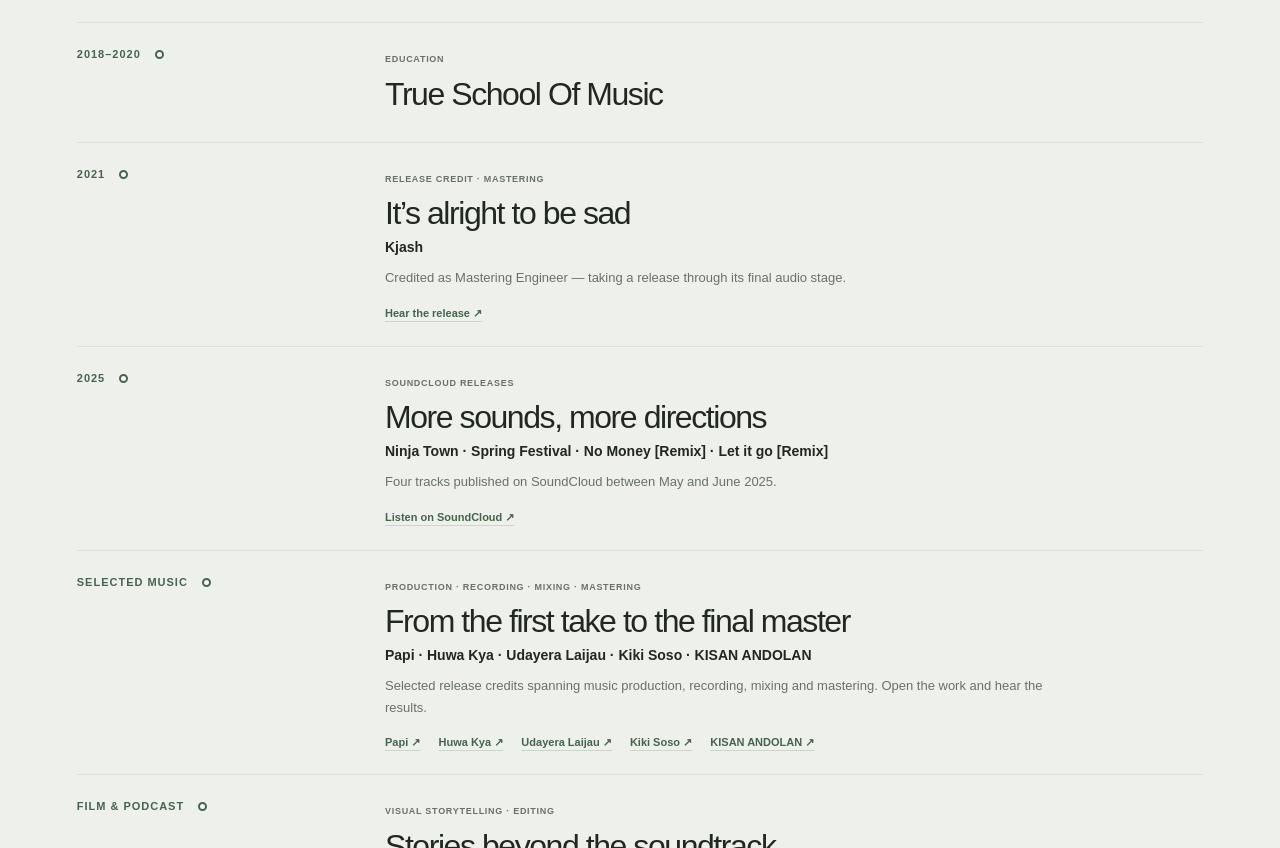
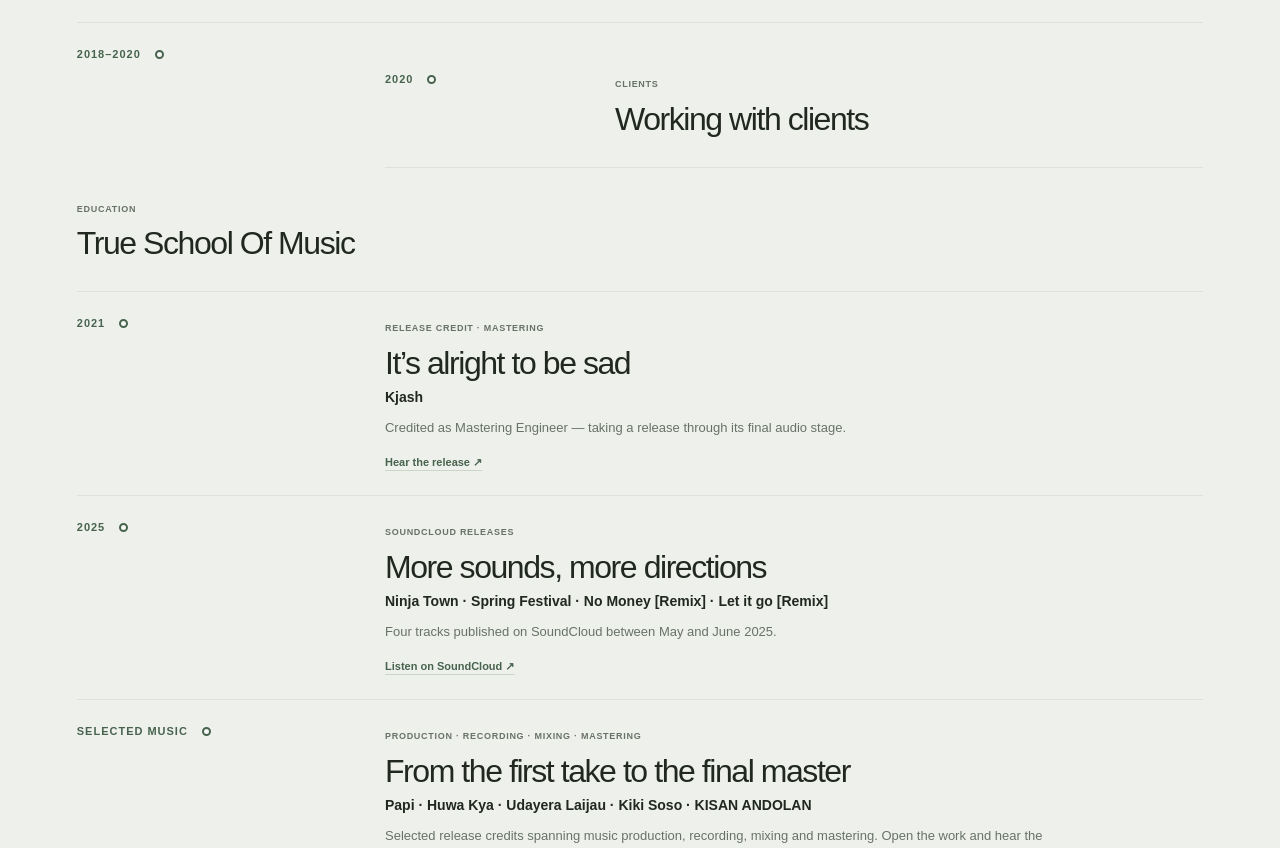
Before and after one commit to arayanlama/Arayan-Lama, a plain HTML site: page public/index.html in a window 1280 px wide. Shown: the part 3978-4826 px from the top of the page. Drawn offline with nearby package versions, Linux system fonts and the light colour scheme.

Commit message:
Add clients milestone to 2020 timeline

```diff
--- a/public/index.html
+++ b/public/index.html
@@ -131,6 +131,10 @@
     </article>
     <article class="timeline-entry">
       <div class="timeline-date"><span>2018–2020</span><span class="timeline-marker" aria-hidden="true"></span></div>
+    <article class="timeline-entry">
+      <div class="timeline-date"><span>2020</span><span class="timeline-marker" aria-hidden="true"></span></div>
+      <div class="timeline-proof"><span class="eyebrow">CLIENTS</span><h3>Working with clients</h3></div>
+    </article>
       <div class="timeline-proof"><span class="eyebrow">EDUCATION</span><h3>True School Of Music</h3></div>
     </article>
     <article class="timeline-entry">
```
